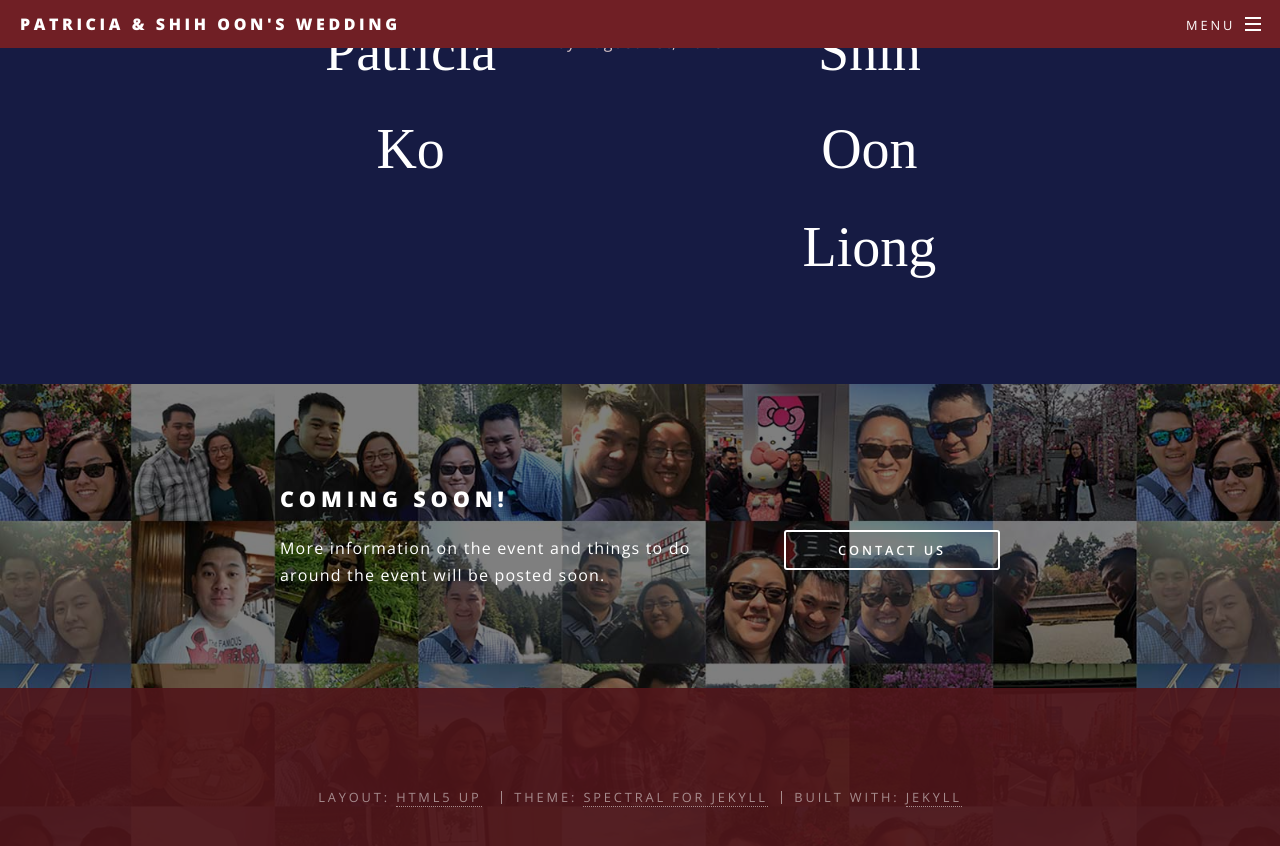
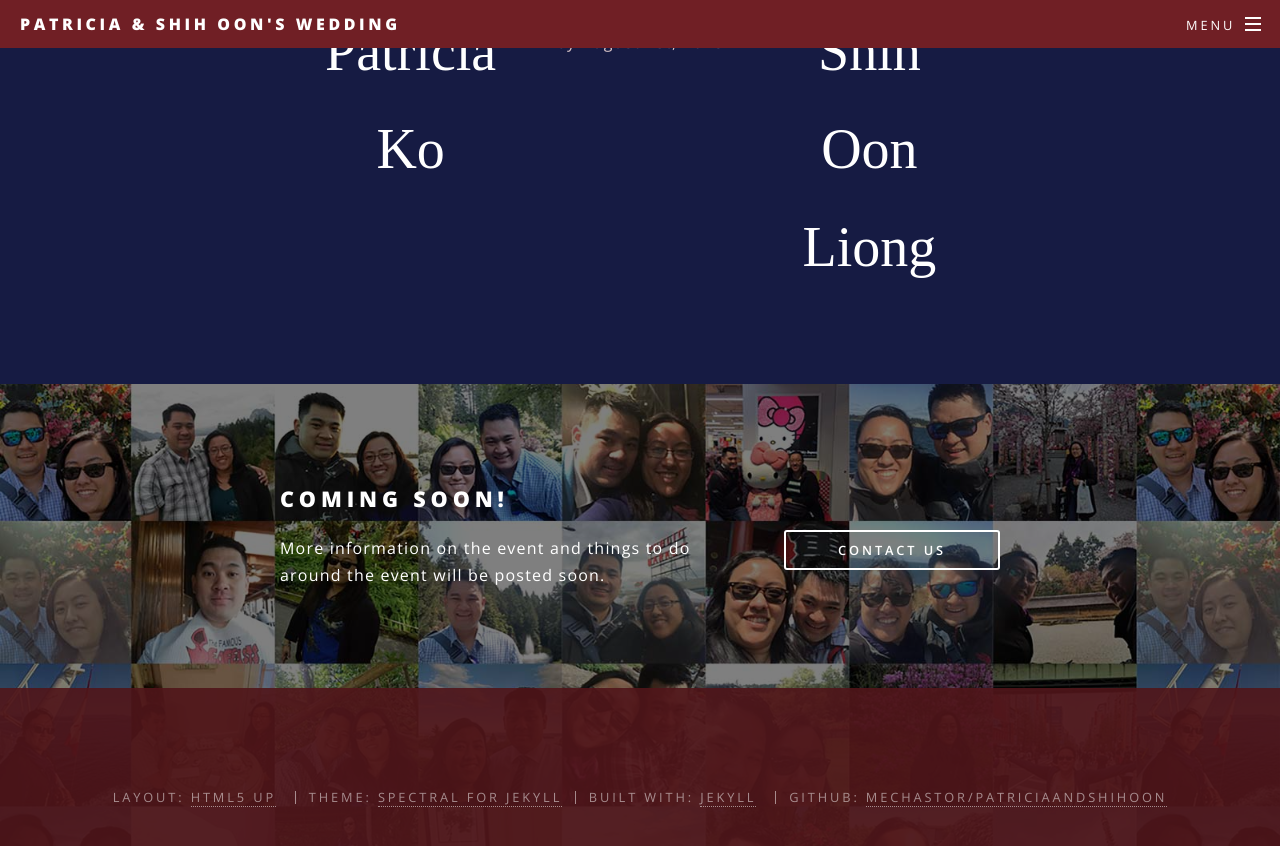
Before and after one commit to mechastorm/patriciaandshihoon, a Jekyll site: the page built from src/index.html, in a window 1280 px wide and 900 px high, scrolled down 1247 px. Shown: the top 846 px of the window. Built offline with Jekyll 4.4.1, drawn with Linux system fonts in a browser that asks for light colours; some web fonts are replaced.

Commit message:
Added github project

```diff
--- a/src/_includes/footer.html
+++ b/src/_includes/footer.html
@@ -4,5 +4,6 @@
     <li>Layout: <a href="http://html5up.net" target="_blank">HTML5 UP</a></li>
     <li>Theme: <a href="https://github.com/arkadianriver/spectral" target="_blank">Spectral for Jekyll</a>
     <li>Built with: <a href="http://jekyllrb.com" target="_blank">Jekyll</a></li>
+    <li>Github: <a href="https://github.com/mechastorm/patriciaandshihoon" target="_blank">mechastor/patriciaandshihoon</a></li>
   </ul>
 </footer>
```
